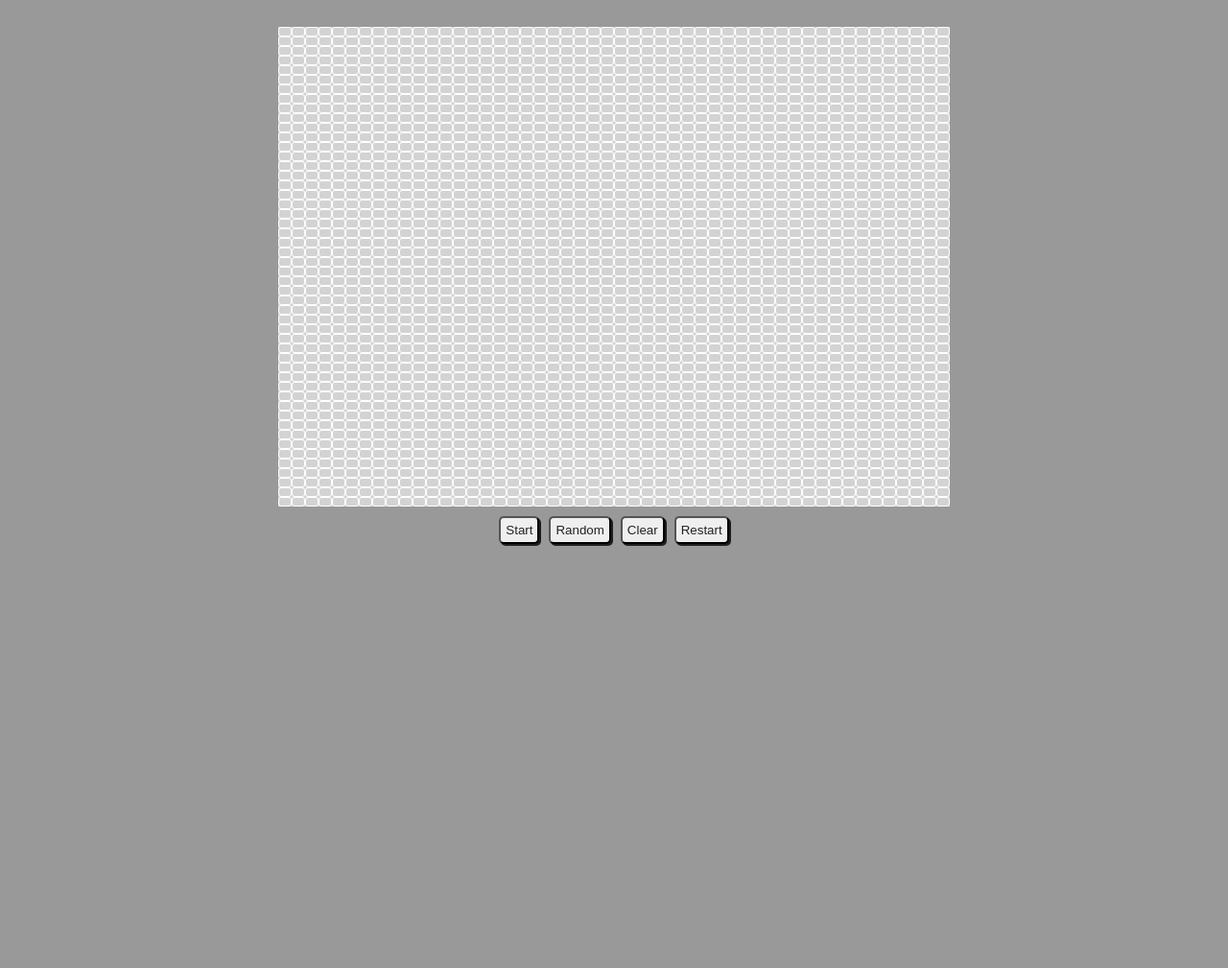
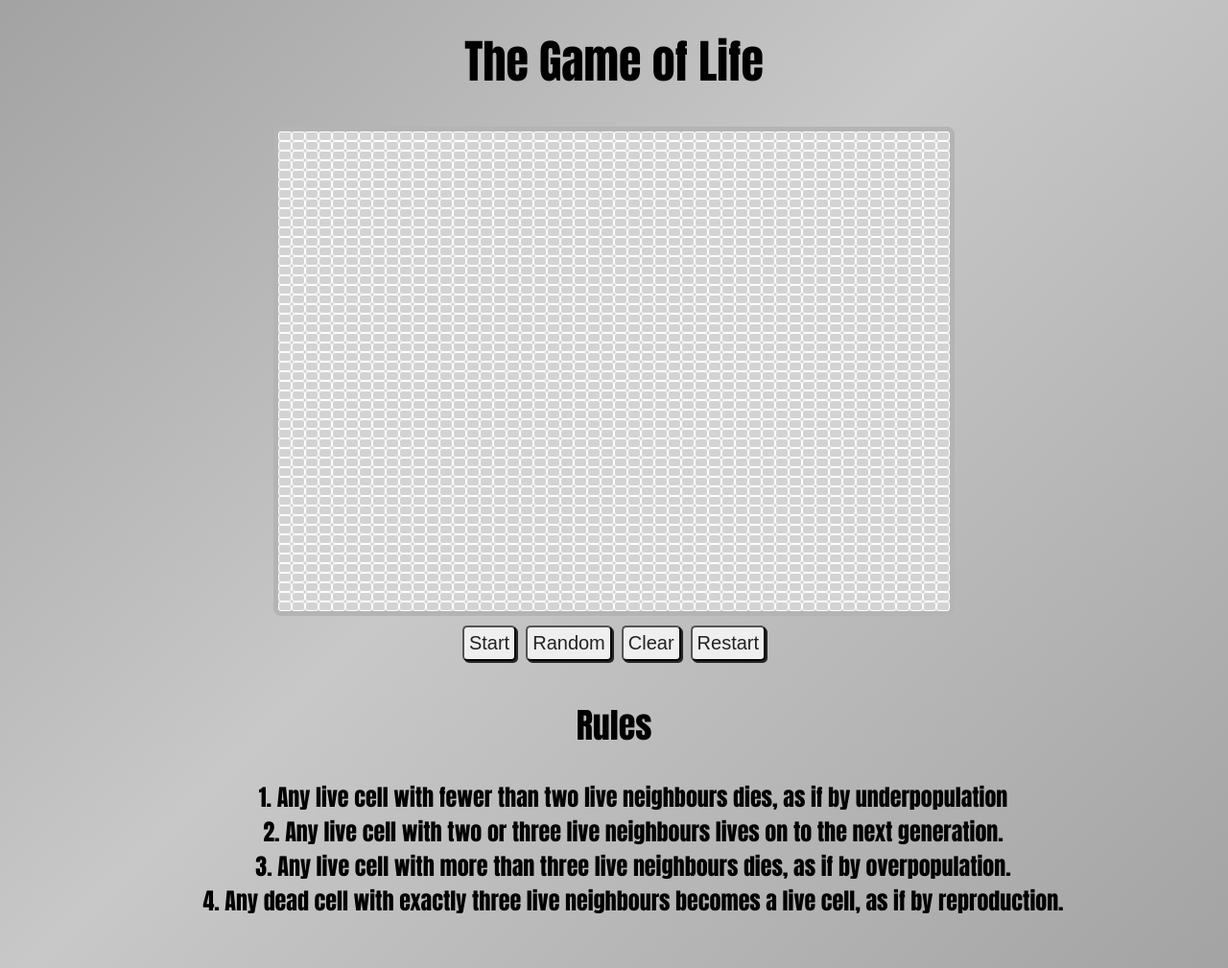
Before and after one commit to AlexanderSuarez19/Project-The-Game-of-Life, a plain HTML site: page index.html in a window 1280 px wide. Shown: the whole page at 96% size. Before the commit the page ends 800 px from the top, so only its background shows below. Drawn offline with Linux system fonts and the light colour scheme.

Commit message:
Last Details

```diff
--- a/index.html
+++ b/index.html
@@ -5,6 +5,9 @@
   <link rel="stylesheet" href="style.css" />
 </head>
 <body>
+  <div class="title">
+    <h1>The Game of Life</h1>
+  </div>
   <div id="gridContainer"></div>
 
   <div class="controls">
@@ -14,6 +17,27 @@
     <button id="restart"><span>Restart</span></button>
   </div>
   <div id="counter"></div>
+  <div class="text">
+    <h2>Rules</h2>
+    <ol id="rules">
+      <li class="rules 1">
+        Any live cell with fewer than two live neighbours dies, as if by
+        underpopulation
+      </li>
+      <li class="rules 2">
+        Any live cell with two or three live neighbours lives on to the next
+        generation.
+      </li>
+      <li class="rules 3">
+        Any live cell with more than three live neighbours dies, as if by
+        overpopulation.
+      </li>
+      <li class="rules 4">
+        Any dead cell with exactly three live neighbours becomes a live cell, as
+        if by reproduction.
+      </li>
+    </ol>
+  </div>
 
   <script src="index.js"></script>
 </body>
--- a/index.js
+++ b/index.js
@@ -1,19 +1,20 @@
-let rows = 50;
-let cols = 50;
-let generation = 0;
-let playing = false;
+let rows = 50;//Establish the numbers of rows
+let cols = 50;//Establish the numbers of columns
+let generation = 0;//Initial state
+let playing = false;//Initial state
 const generationCounter = document.getElementById("counter");
 const startButton = document.getElementById("start");
 const randomButton = document.getElementById("random");
 const restartButton = document.getElementById("restart");
 const clearButton = document.getElementById("clear");
 
-let grid = new Array(rows);
-let nextGrid = new Array(rows);
+let grid = new Array(rows);//Actual grid
+let nextGrid = new Array(rows);//Next grid
 
 let timer;
-let reproductionTime = 100;
+let reproductionTime = 200;//time between generations
 
+//function to initializeGrids
 function initializeGrids() {
   for (let i = 0; i < rows; i++) {
     grid[i] = new Array(cols);
@@ -21,6 +22,7 @@ function initializeGrids() {
   }
 }
 
+//function to reset grids
 function resetGrids() {
   for (let i = 0; i < rows; i++) {
     for (let j = 0; j < cols; j++) {
@@ -30,6 +32,7 @@ function resetGrids() {
   }
 }
 
+//function to copy and reset grids
 function copyAndResetGrid() {
   for (let i = 0; i < rows; i++) {
     for (let j = 0; j < cols; j++) {
@@ -47,12 +50,12 @@ function initialize() {
   setupControlButtons();
 }
 
-// Lay out the board
+// Create the table
 function createTable() {
   let gridContainer = document.getElementById("gridContainer");
   if (!gridContainer) {
     // Throw error
-    console.error("Problem: No div for the drid table!");
+    console.error("ERROR THERE ARE NOT A GRID CONTAINER");
   }
   let table = document.createElement("table");
 
@@ -60,17 +63,18 @@ function createTable() {
     let tr = document.createElement("tr");
     for (let j = 0; j < cols; j++) {
       //
-      let cell = document.createElement("td");
+      let cell = document.createElement("td");//creating all the cells
       cell.setAttribute("id", i + "_" + j);
       cell.setAttribute("class", "dead");
       cell.onclick = cellClickHandler;
       tr.appendChild(cell);
     }
-    table.appendChild(tr);
+    table.appendChild(tr);//making the hierarchy
   }
-  gridContainer.appendChild(table);
+  gridContainer.appendChild(table);//making the hierarchy
 }
 
+//let the user choose the pattern
 function cellClickHandler() {
   let rowcol = this.id.split("_");
   let row = rowcol[0];
@@ -86,6 +90,7 @@ function cellClickHandler() {
   }
 }
 
+//update the view of the table and the generation count
 function updateView() {
   generation++;
   for (let i = 0; i < rows; i++) {
@@ -111,9 +116,10 @@ function setupControlButtons() {
   //Clear button
   clearButton.onclick = clearButtonHandler;
 }
+
+//How the clear button works
 function clearButtonHandler() {
   console.log("Game clear");
-
   let cellsList = document.getElementsByClassName("live");
 
   let cells = [];
@@ -127,6 +133,7 @@ function clearButtonHandler() {
   resetGrids();
 }
 
+//how the restart button works
 function restartButtonHandler() {
   clearButtonHandler();
   startButton.innerHTML = "Start";
@@ -137,6 +144,7 @@ function restartButtonHandler() {
   initializeGrids();
 }
 
+//how the random button works
 function randomButtonHandler() {
   if (!playing) {
     clearButtonHandler();
@@ -153,7 +161,7 @@ function randomButtonHandler() {
   }
 }
 
-// start/pause/continue button handler
+//start/pause/continue button handler
 function startButtonHandler() {
   if (playing) {
     console.log("Game paused");
@@ -189,6 +197,7 @@ function computeNextGen() {
   updateView();
 }
 
+//the logic of the game rules
 function applyRules(row, col) {
   let numNeighbors = countNeighbors(row, col);
   if (grid[row][col] == 1) {
--- a/style.css
+++ b/style.css
@@ -1,6 +1,30 @@
 body {
   padding: 20px;
-  background-color: rgba(0, 0, 0, 0.4);
+  background: linear-gradient(-45deg, rgb(110,110,110), rgb(200,200,200), rgb(90, 90, 90) , rgb(180, 180, 180));
+  background-size: 400% 400%;
+  animation: gradient 15s ease infinite;
+  font-family: Impact, Haettenschweiler, 'Arial Narrow Bold', sans-serif;
+}
+
+
+@keyframes gradient {
+  0% {
+      background-position: 0% 50%;
+  }
+  50% {
+      background-position: 100% 50%;
+  }
+  100% {
+      background-position: 0% 50%;
+  }
+}
+
+.title {
+  margin: 0px auto;
+  text-align: center;
+  font-size: 2rem;
+  margin-bottom: 2.5px;
+
 }
 
 #gridContainer {
@@ -8,6 +32,7 @@ body {
   justify-content: center;
   padding-bottom: 10px;
 }
+
 .controls {
   display: flex;
   justify-content: center;
@@ -16,6 +41,8 @@ body {
 table {
   background-color: lightgray;
   border-spacing: 0;
+  border: 5px solid rgb(180,180,180);
+  border-radius: 8px;
 }
 
 td {
@@ -52,6 +79,7 @@ td.live {
   margin-top: 10px;
   display: flex;
   justify-content: center;
+  text-align: center;
 }
 
 #start:hover,
@@ -64,3 +92,23 @@ td.live {
   box-shadow: 0.5px 0.5px rgba(0, 0, 0, 0.8);
   cursor: pointer;
 }
+
+.text {
+  margin: 0px auto;
+  text-align: center;
+  font-size: 1.5rem;
+}
+
+li {
+  list-style-position: inside;
+}
+
+@media (min-width:768px){
+  button{font-size: 2.5rem;}
+  #counter{font-size: 3rem}
+}
+
+@media ((orientation: landscape) and (min-width: 768px)){
+  .title{font-size: 1.5rem;}
+  button{font-size: 1.25rem;}
+}
```
